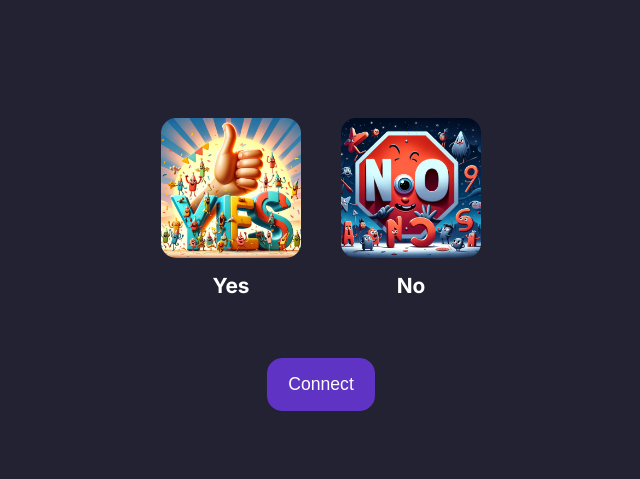
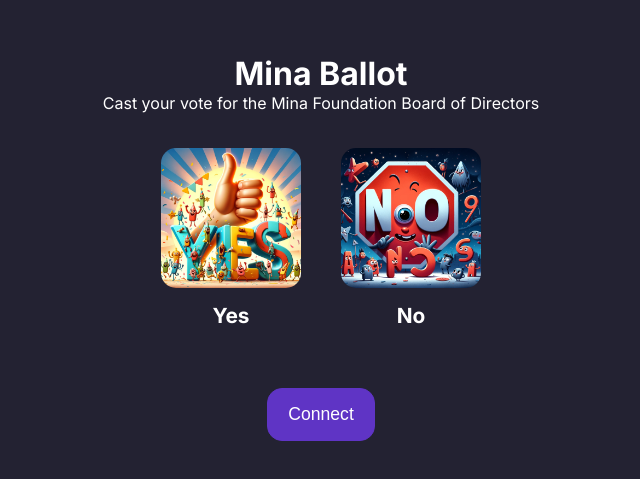
Before and after one commit to WebWizrd8/zk-voting-snarky, a Next.js app in the folder new-ui/: page / in a window 1280 px wide. Shown: the part 143-622 px from the top of the page, without its empty margins (319-959 px from the left). Built offline with nearby package versions, Linux system fonts and the light colour scheme.

Commit message:
feat: ui is tested for connection

```diff
--- a/new-ui/app/_components/index.tsx
+++ b/new-ui/app/_components/index.tsx
@@ -145,9 +145,9 @@
         const zkappPublicKeyImported =
           process.env.NEXT_PUBLIC_ZK_APP_PUBLIC_KEY!;
 
-        /*const zkappPublicKeyImported = (
-            await import("@/contracts/keys/berkeley.json")
-          ).publicKey;*/
+        // /*const zkappPublicKeyImported = (
+        //     await import("@/contracts/keys/berkeley.json")
+        //   ).publicKey;*/
 
         const zkappPublicKey = PublicKey.fromBase58(zkappPublicKeyImported);
         await zkappWorkerClient.initZkappInstance(zkappPublicKey);
@@ -155,6 +155,8 @@
         console.log('Getting zkApp state...');
 
         await zkappWorkerClient.fetchAccount({ publicKey: zkappPublicKey });
+
+        console.log('zkApp state fetched');
 
         setState({
           ...state,
@@ -186,6 +188,12 @@
         }}
         isError={alert.error}
       />
+      <>
+        <h1 className={styles.title}>Mina Ballot</h1>
+        <p className={styles.description}>
+          Cast your vote for the Mina Foundation Board of Directors
+        </p>
+      </>
       <Candidates
         onCastVote={(num) => {
           setCandidate(num);
```
